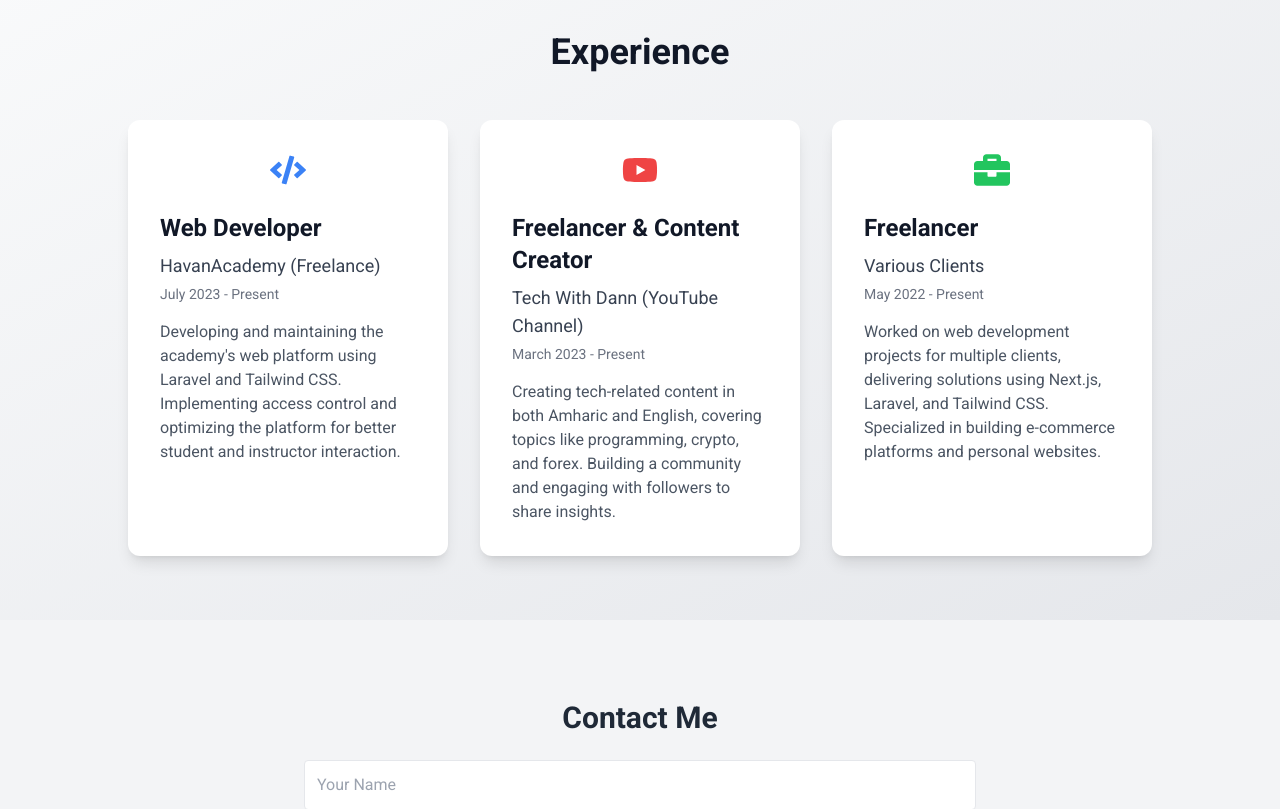
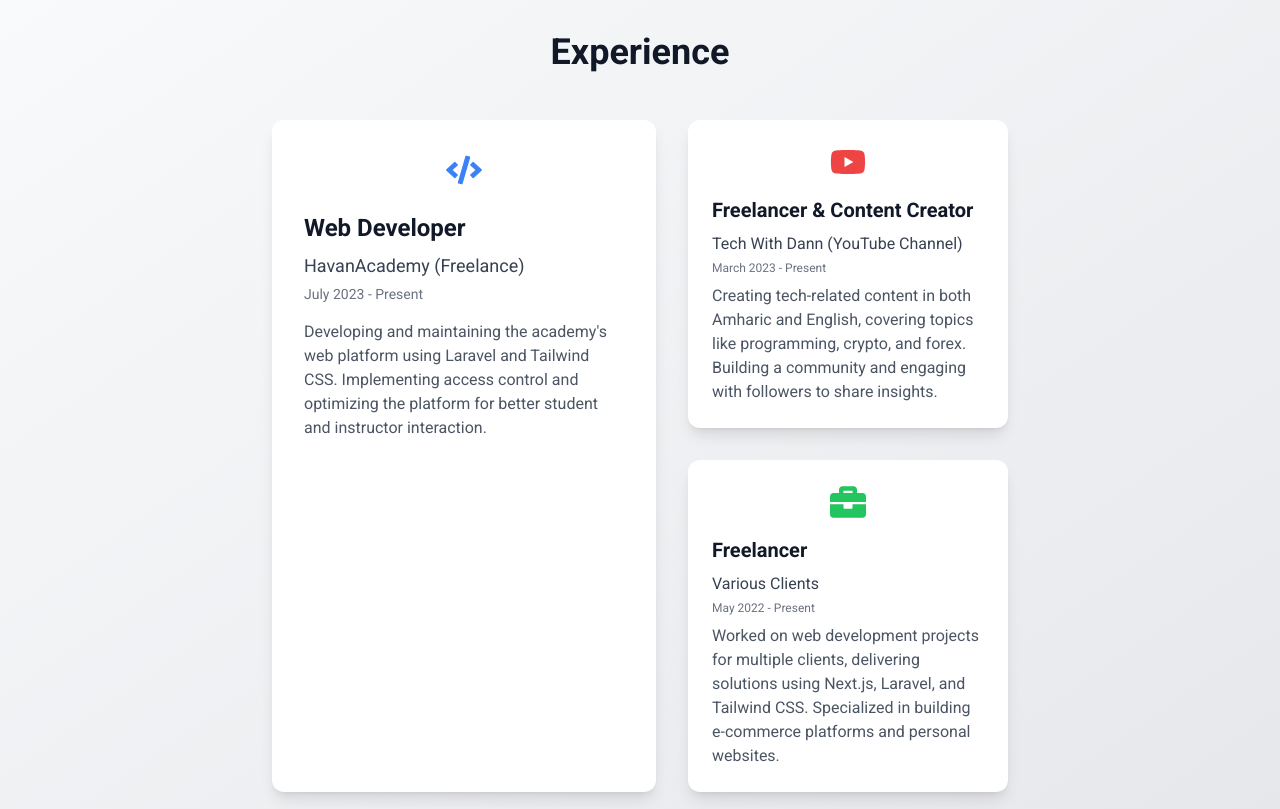
Before and after one commit to codewithdann0/my-portfolio, a Next.js app: page / in a window 1280 px wide. Shown: the part 3020-3829 px from the top of the page. Built offline with nearby package versions, Linux system fonts and the light colour scheme.

Commit message:
The Exprince page layout changed

```diff
--- a/app/components/Exprience.jsx
+++ b/app/components/Exprience.jsx
@@ -36,30 +36,56 @@ const Experience = () => {
         Experience
       </h2>
       <div className="flex flex-wrap justify-center gap-8">
-        {experiences.map((exp, index) => (
+        {/* Large Experience Item */}
         <div
-            key={index}
-            className="bg-white dark:bg-gray-800 rounded-xl shadow-lg p-8 w-80
-            transition-transform  duration-300 ease-in-out
+          className="bg-white dark:bg-gray-800 rounded-xl shadow-lg p-8 w-96
+          transition-transform duration-300 ease-in-out
           hover:scale-105 hover:shadow-2xl"
         >
           <div className="flex items-center justify-center mb-6">
+            {experiences[0].icon} {/* Display icon */}
+          </div>
+          <h3 className="text-2xl font-semibold text-gray-900 dark:text-white">
+            {experiences[0].title}
+          </h3>
+          <h4 className="text-lg text-gray-700 dark:text-gray-300 mt-2">
+            {experiences[0].company}
+          </h4>
+          <p className="text-sm text-gray-500 dark:text-gray-400 mt-1">
+            {experiences[0].duration}
+          </p>
+          <p className="mt-4 text-gray-600 dark:text-gray-300">
+            {experiences[0].description}
+          </p>
+        </div>
+
+        {/* Smaller Experience Items */}
+        <div className="flex flex-col gap-8">
+          {experiences.slice(1).map((exp, index) => (
+            <div
+              key={index}
+              className="bg-white dark:bg-gray-800 rounded-xl shadow-lg p-6 w-80
+              transition-transform duration-300 ease-in-out
+              hover:scale-105 hover:shadow-2xl"
+            >
+              <div className="flex items-center justify-center mb-4">
                 {exp.icon} {/* Display icon */}
               </div>
-            <h3 className="text-2xl font-semibold text-gray-900 dark:text-white">
+              <h3 className="text-xl font-semibold text-gray-900 dark:text-white">
                 {exp.title}
               </h3>
-            <h4 className="text-lg text-gray-700 dark:text-gray-300 mt-2">
+              <h4 className="text-md text-gray-700 dark:text-gray-300 mt-2">
                 {exp.company}
               </h4>
-            <p className="text-sm text-gray-500 dark:text-gray-400 mt-1">
+              <p className="text-xs text-gray-500 dark:text-gray-400 mt-1">
                 {exp.duration}
               </p>
-            <p className="mt-4 text-gray-600 dark:text-gray-300">
+              <p className="mt-2 text-gray-600 dark:text-gray-300">
                 {exp.description}
               </p>
             </div>
           ))}
+        </div>
       </div>
     </section>
   );
```
Lines whose indentation alone changed are shown as unchanged.
